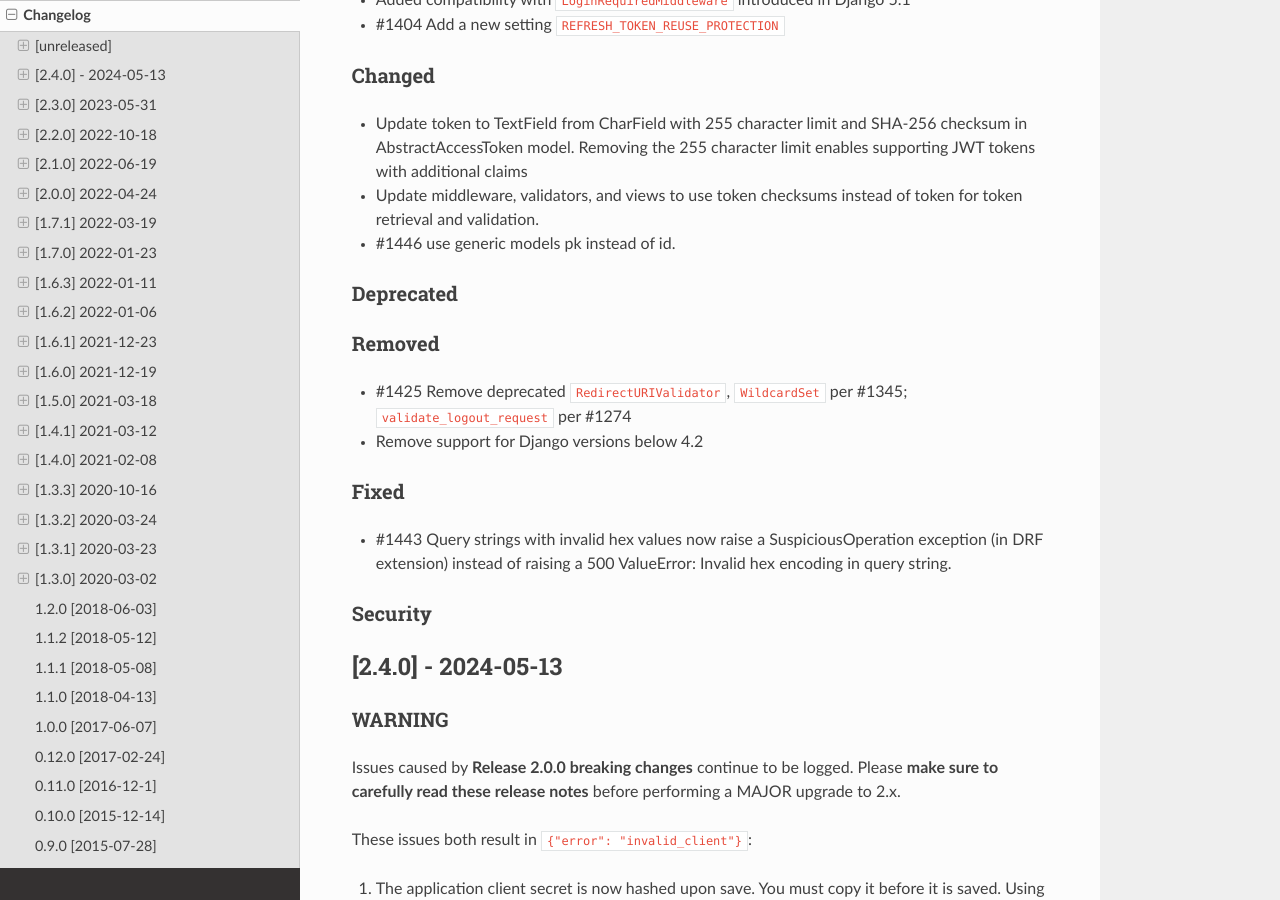
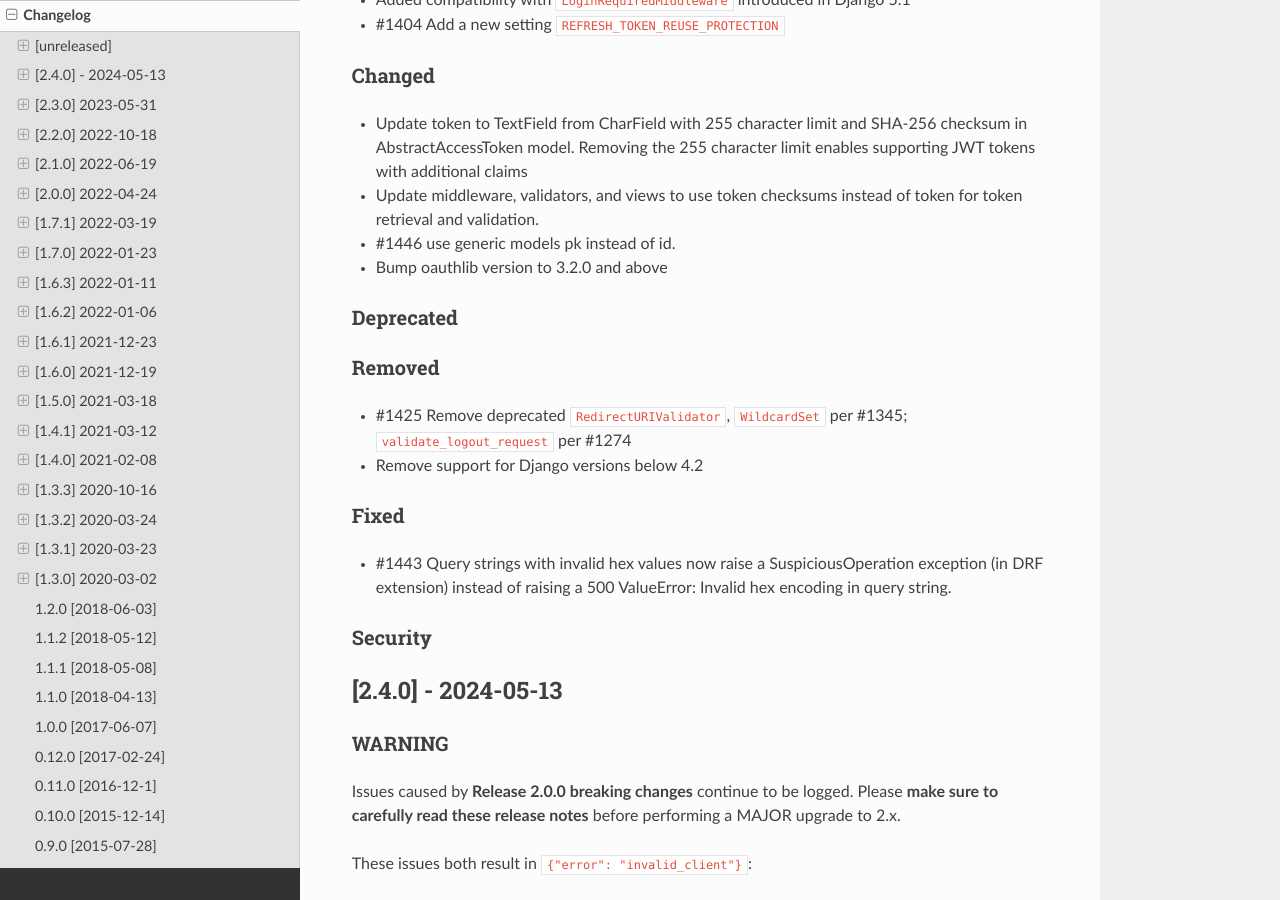
Before and after one commit to jazzband/django-oauth-toolkit, a Sphinx documentation site: the page built from docs/changelog.rst, in a window 1280 px wide and 900 px high, scrolled down 399 px. Built offline with Sphinx 7.4.7 and the Read the Docs theme 2.0.0, drawn with Linux system fonts in a browser that asks for light colours.

Commit message:
bump oauthlib to 3.2 (#1465)

```diff
--- a/CHANGELOG.md
+++ b/CHANGELOG.md
@@ -23,6 +23,7 @@
 * Update token to TextField from CharField with 255 character limit and SHA-256 checksum in AbstractAccessToken model. Removing the 255 character limit enables supporting JWT tokens with additional claims
 * Update middleware, validators, and views to use token checksums instead of token for token retrieval and validation.
 * #1446 use generic models pk instead of id.
+* Bump oauthlib version to 3.2.0 and above
 
 ### Deprecated
 ### Removed
--- a/README.rst
+++ b/README.rst
@@ -45,7 +45,7 @@
 
 * Python 3.8+
 * Django 4.2, 5.0 or 5.1
-* oauthlib 3.1+
+* oauthlib 3.2+
 
 Installation
 ------------
--- a/docs/index.rst
+++ b/docs/index.rst
@@ -23,7 +23,7 @@
 
 * Python 3.8+
 * Django 4.2, 5.0 or 5.1
-* oauthlib 3.1+
+* oauthlib 3.2+
 
 Index
 =====
--- a/docs/requirements.txt
+++ b/docs/requirements.txt
@@ -1,5 +1,5 @@
 Django
-oauthlib>=3.1.0
+oauthlib>=3.2.0
 m2r>=0.2.1
 mistune<2
 sphinx==7.2.6
--- a/pyproject.toml
+++ b/pyproject.toml
@@ -36,7 +36,7 @@
 dependencies = [
 	"django >= 4.2",
 	"requests >= 2.13.0",
-	"oauthlib >= 3.1.0",
+	"oauthlib >= 3.2.0",
 	"jwcrypto >= 0.8.0",
 ]
 
```
Also changed, not shown: 1 other file.
